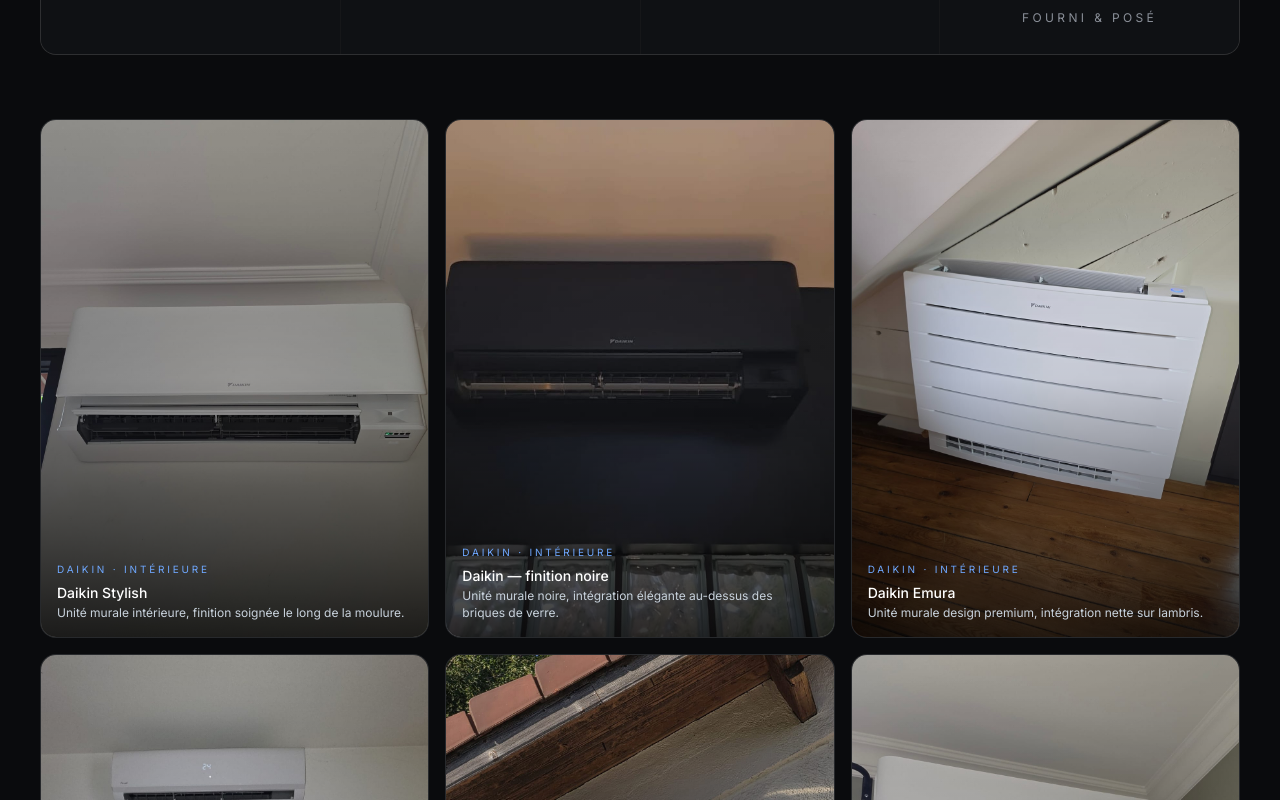
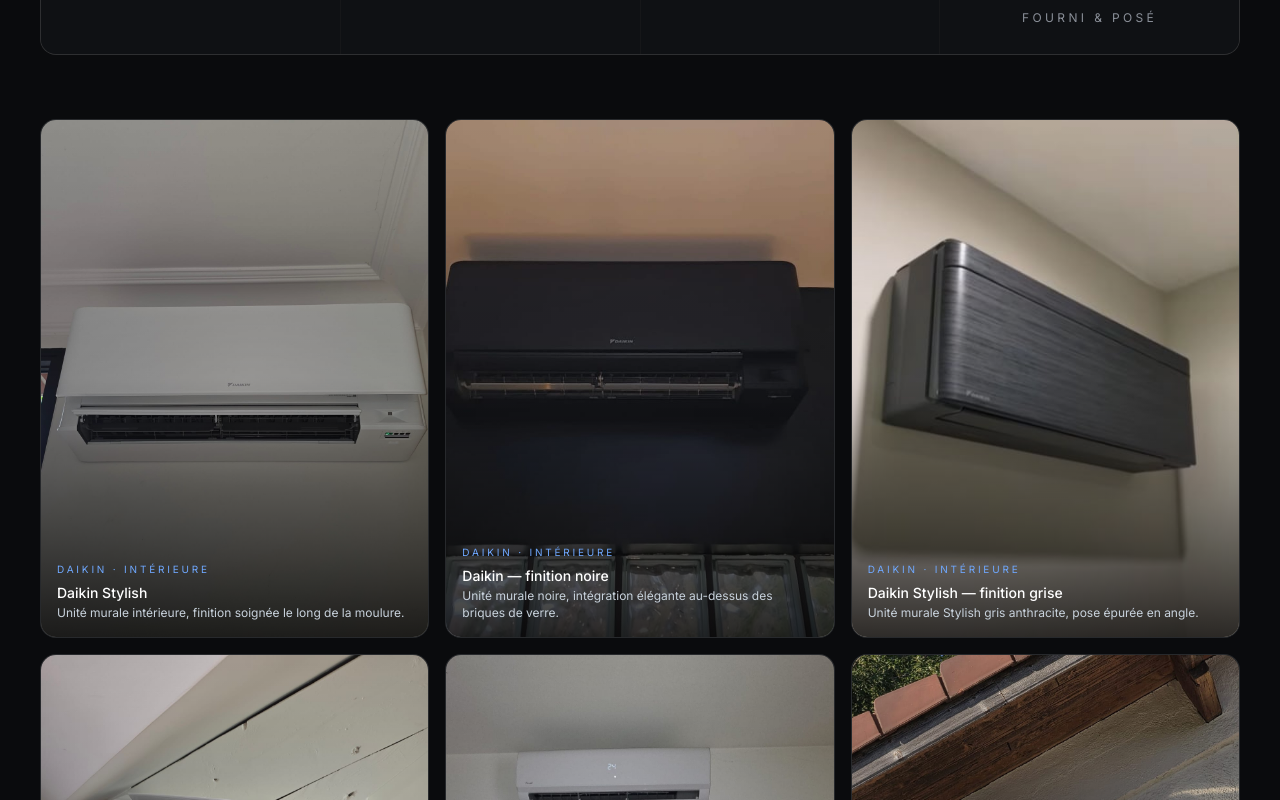
Before and after one commit to natanelbensimhon-del/groupe-obsidian, a Next.js app: page /realisations in a window 1280 px wide. Shown: the part 820-1620 px from the top of the page. Built offline with nearby package versions, Linux system fonts and the light colour scheme; a web font is replaced by a local one.

Commit message:
Realisations: ajout du Daikin Stylish gris

```diff
--- a/content/realisations.ts
+++ b/content/realisations.ts
@@ -21,6 +21,13 @@
     src: "/realisations/daikin-noir-delperier.jpg",
     title: "Daikin — finition noire",
     caption: "Unité murale noire, intégration élégante au-dessus des briques de verre.",
+    brand: "Daikin",
+    kind: "Intérieure",
+  },
+  {
+    src: "/realisations/daikin-stylish-gris.jpg",
+    title: "Daikin Stylish — finition grise",
+    caption: "Unité murale Stylish gris anthracite, pose épurée en angle.",
     brand: "Daikin",
     kind: "Intérieure",
   },
```
Also changed, not shown: public/realisations/daikin-stylish-gris.jpg (added).
